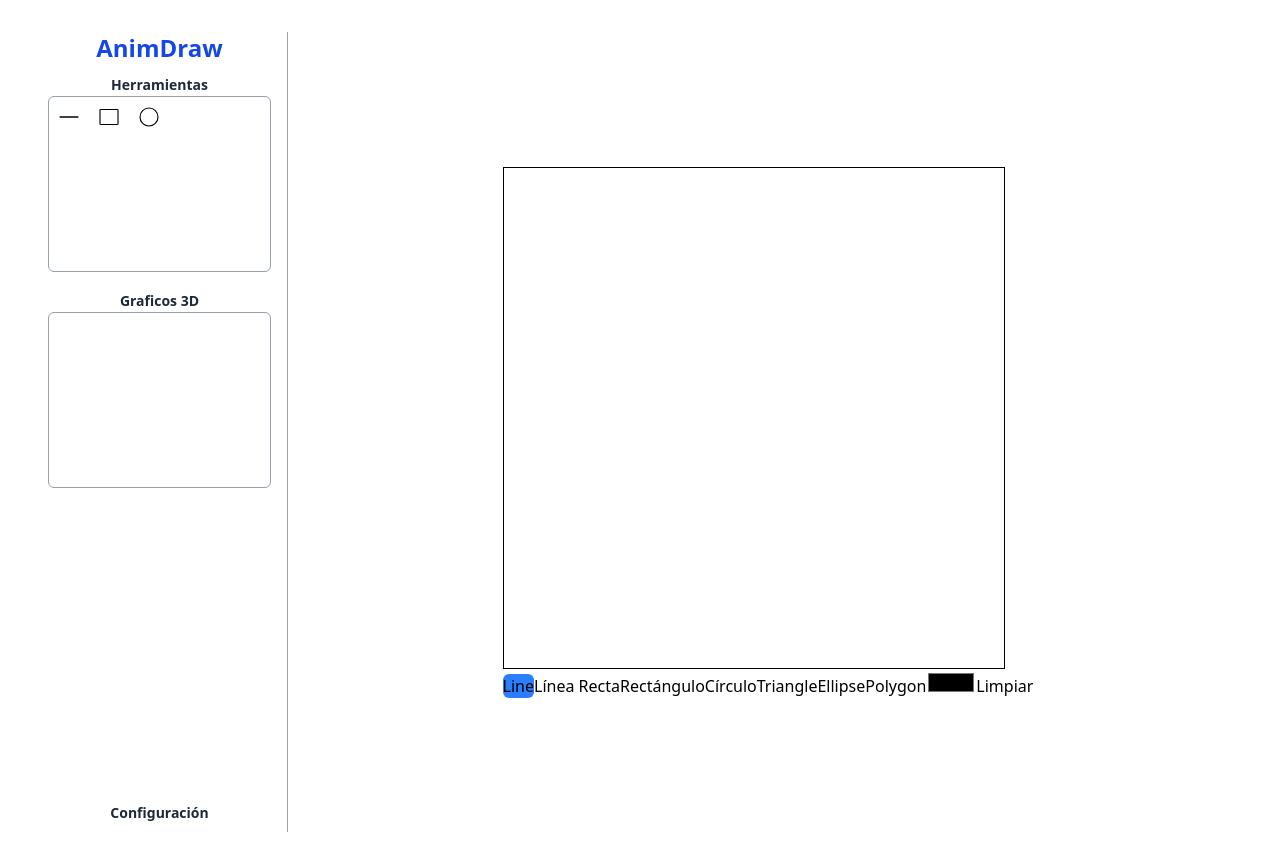
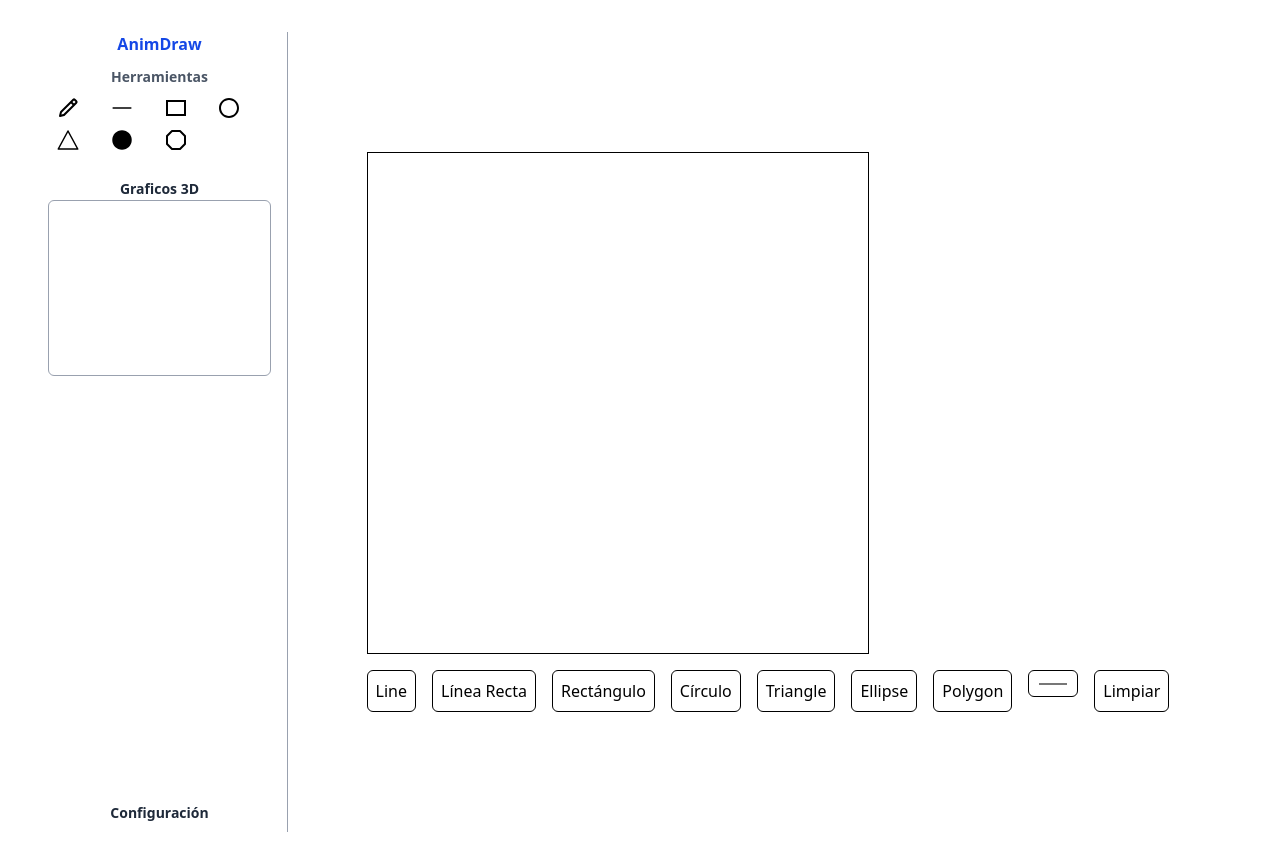
Before and after one commit to angelgarciasolorzano/animdraw, a React (Vite) app in the folder client/: page / in a window 1280 px wide. Shown: the top 860 px of the page. Built offline with nearby package versions, Linux system fonts and the light colour scheme.

Commit message:
add iconos de dibujos en la barra lateral
- corrigiendo clases en los botones de dibujos

```diff
--- a/client/src/components/Sidebar.tsx
+++ b/client/src/components/Sidebar.tsx
@@ -1,21 +1,31 @@
 import { AiOutlineLine } from "react-icons/ai";
-import { PiRectangleLight, PiCircleLight } from "react-icons/pi";
+import { IoTriangleOutline, IoEllipseSharp } from "react-icons/io5";
+import { MdOutlineCircle, MdOutlineRectangle } from "react-icons/md";
+import { BiPolygon, BiPencil } from "react-icons/bi";
 
 function Sidebar() {
   return (
     <aside className="w-64 bg-white flex flex-col border-r border-gray-400">
       <div className="text-center">
-        <h1 className="text-2xl font-bold text-blue-700">AnimDraw</h1>
+        <h1 className="font-bold text-blue-700">AnimDraw</h1>
       </div>
 
       <div className="flex-1 px-4 py-2">
-        <span className="text-sm font-semibold text-gray-800">Herramientas</span>
-        <div className="flex gap-4 p-2 border mb-4 rounded-md h-44 border-gray-400">
-          <AiOutlineLine className="text-2xl cursor-pointer" />
+        <span className="text-sm font-semibold text-gray-600">Herramientas</span>
+        <div className="grid grid-cols-4 text-2xl gap-2 py-2 px-2 mb-4">
+          <BiPencil className="cursor-pointer" />
 
-          <PiRectangleLight className="text-2xl cursor-pointer" />
+          <AiOutlineLine className="cursor-pointer" />
 
-          <PiCircleLight className="text-2xl cursor-pointer" />
+          <MdOutlineRectangle className="cursor-pointer" />
+
+          <MdOutlineCircle className="cursor-pointer" />
+
+          <IoTriangleOutline className="cursor-pointer" />
+
+          <IoEllipseSharp className="cursor-pointer" />
+
+          <BiPolygon className="cursor-pointer" />
         </div>
 
         <span className="text-sm font-semibold text-gray-800">Graficos 3D</span>
--- a/client/src/pages/Dibujo2D.tsx
+++ b/client/src/pages/Dibujo2D.tsx
@@ -1,10 +1,13 @@
 import { useDrawing } from '../hooks/useDrawing'
 
 function Dibujo2D() {
-  const { canvasRef, startDrawing, draw, stopDrawing, setShape, setColor, color, shape, setSides, sides } = useDrawing();
+  const {
+    canvasRef, startDrawing, draw, stopDrawing, setShape, setColor, color,
+    shape, setSides, sides
+  } = useDrawing();
 
   return (
-    <div>
+    <div className=''>
       <canvas
         ref={canvasRef}
         width={500}
@@ -17,20 +20,20 @@ function Dibujo2D() {
           border: "1px solid black",
         }}
       />
-      <div>
-          <button className="bg-blue-500 rounded-md" onClick={() => setShape("line")}>Line</button>
-        <button onClick={() => setShape("straight-line")}>Línea Recta</button>
-        <button onClick={() => setShape("rectangle")}>Rectángulo</button>
-        <button onClick={() => setShape("circle")}>Círculo</button>
-        <button
+      <div className='flex gap-4 mt-4'>
+        <button className="border rounded-md p-2" onClick={() => setShape("line")}>Line</button>
+        <button className="border rounded-md p-2" onClick={() => setShape("straight-line")}>Línea Recta</button>
+        <button className="border rounded-md p-2" onClick={() => setShape("rectangle")}>Rectángulo</button>
+        <button className="border rounded-md p-2" onClick={() => setShape("circle")}>Círculo</button>
+        <button className="border rounded-md p-2"
           onClick={() => setShape("triangle")}>
           Triangle
         </button>
-        <button
+        <button className="border rounded-md p-2"
           onClick={() => setShape("ellipse")}>
           Ellipse
         </button>
-        <button
+        <button className="border rounded-md p-2"
           onClick={() => setShape("polygon")}>
           Polygon
         </button>
@@ -50,9 +53,11 @@ function Dibujo2D() {
             type="color"
             value={color}
             onChange={(e) => setColor(e.target.value)}
+            className='border rounded-md p-2'
           />
 
           <button
+            className='border rounded-md p-2'
             onClick={() => {
               const canvas = canvasRef.current;
               if (!canvas) return;
@@ -63,7 +68,7 @@ function Dibujo2D() {
           >
             Limpiar
           </button>
-        </div>
+      </div>
     </div>
   )
 }
```
